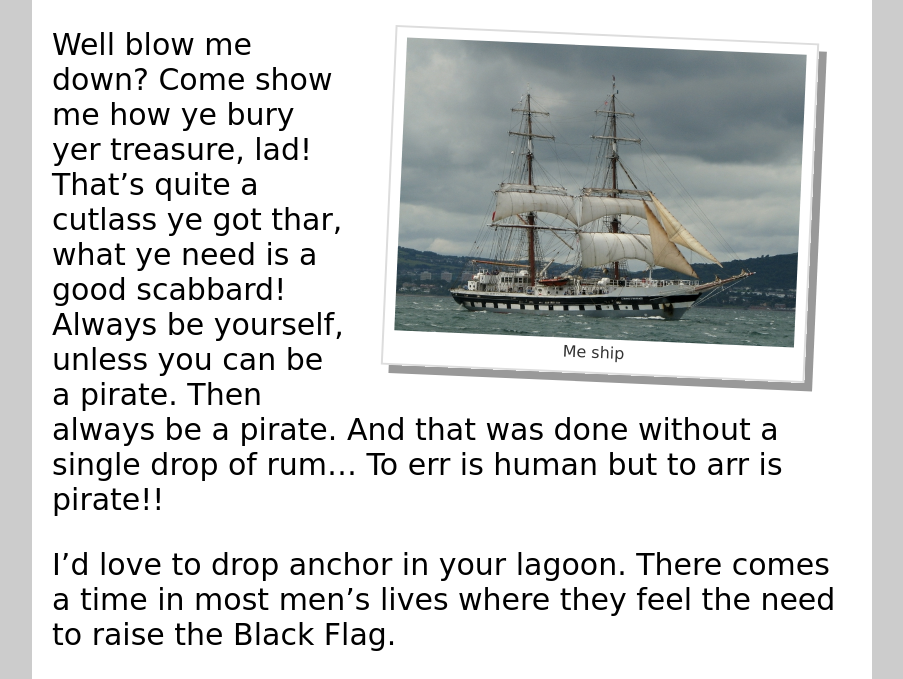
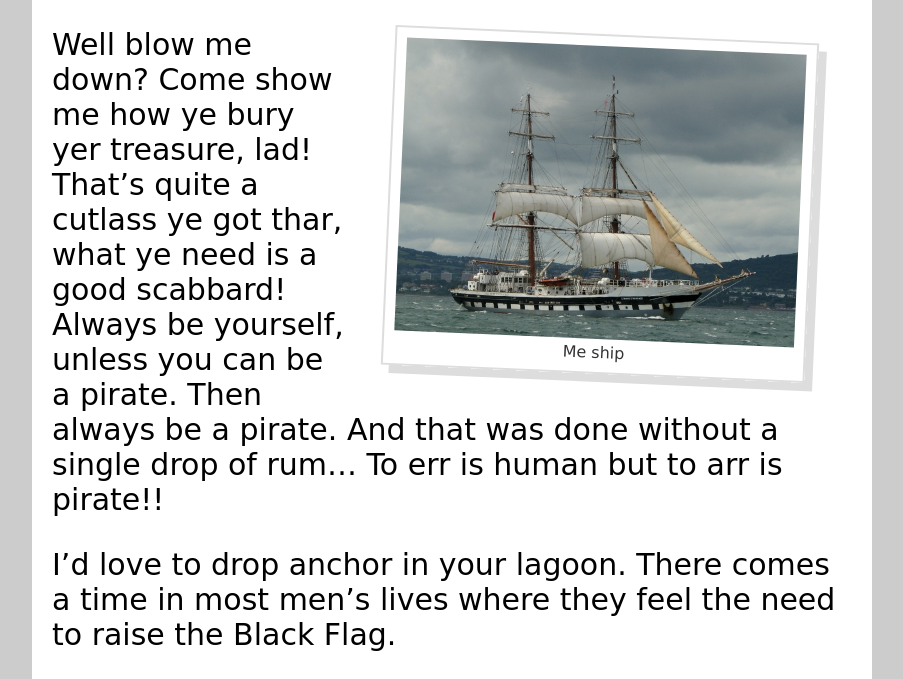
Before and after one commit to Sammyeri/pirateipsum, a plain HTML site: page index.html in a window 1280 px wide. Shown: the part 89-768 px from the top of the page, without its empty margins (188-1091 px from the left). Drawn offline with Linux system fonts and the light colour scheme; a web font is replaced by a local one.

Commit message:
shadow update

```diff
--- a/styles.css
+++ b/styles.css
@@ -35,7 +35,7 @@ figure{
     padding:  10px;
     padding-bottom: solid white 40px ;
     border: 2px solid #ddd ;
-    box-shadow: 8px 8px #999 ;
+    box-shadow: 8px 8px #ddd ;
     font-family: 'Nanum Brush Script', cursive;
     transform: rotate(2.5deg);
 }
```
